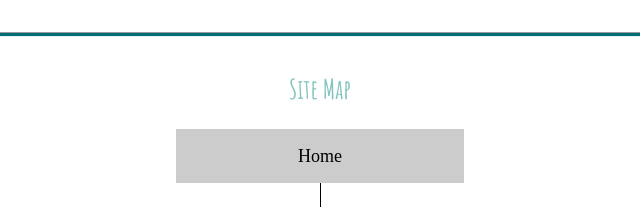
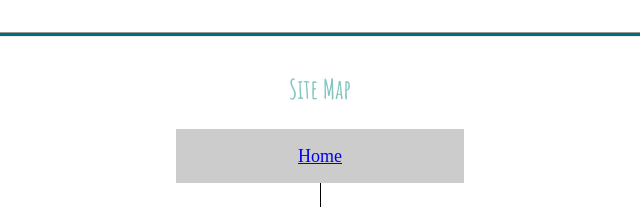
Before and after one commit to MichaelBandhauer/WDD, a plain HTML site: page site-plan-rafting.html in a window 1280 px wide. Shown: the part 2130-2337 px from the top of the page, 320-960 px from the left. Drawn offline with Linux system fonts and the light colour scheme; files that its build step writes are made by us from their sources; a web font is replaced by a local one.

Commit message:
Update link

```diff
--- a/site-plan-rafting.html
+++ b/site-plan-rafting.html
@@ -111,7 +111,9 @@
     <hr />
     <h2>Site Map</h2>
     <div class="sitemap">
-      <div class="sm-home">Home</div>
+      <div class="sm-home">
+        <a href=homePage.html">Home</a>
+      </div>
       <div class="sm-page2">
         [Page2]
         <!-- this page will have a name later -->
```
